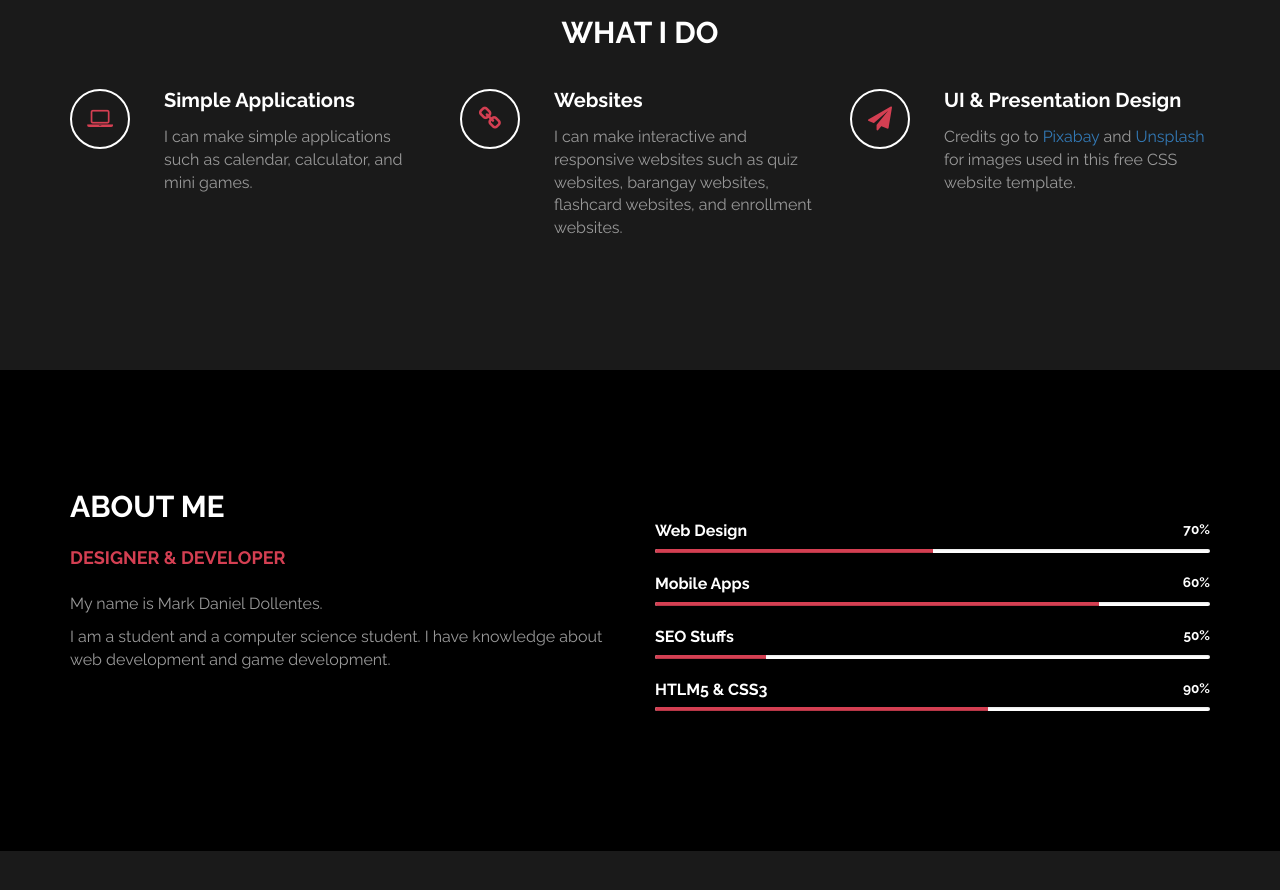
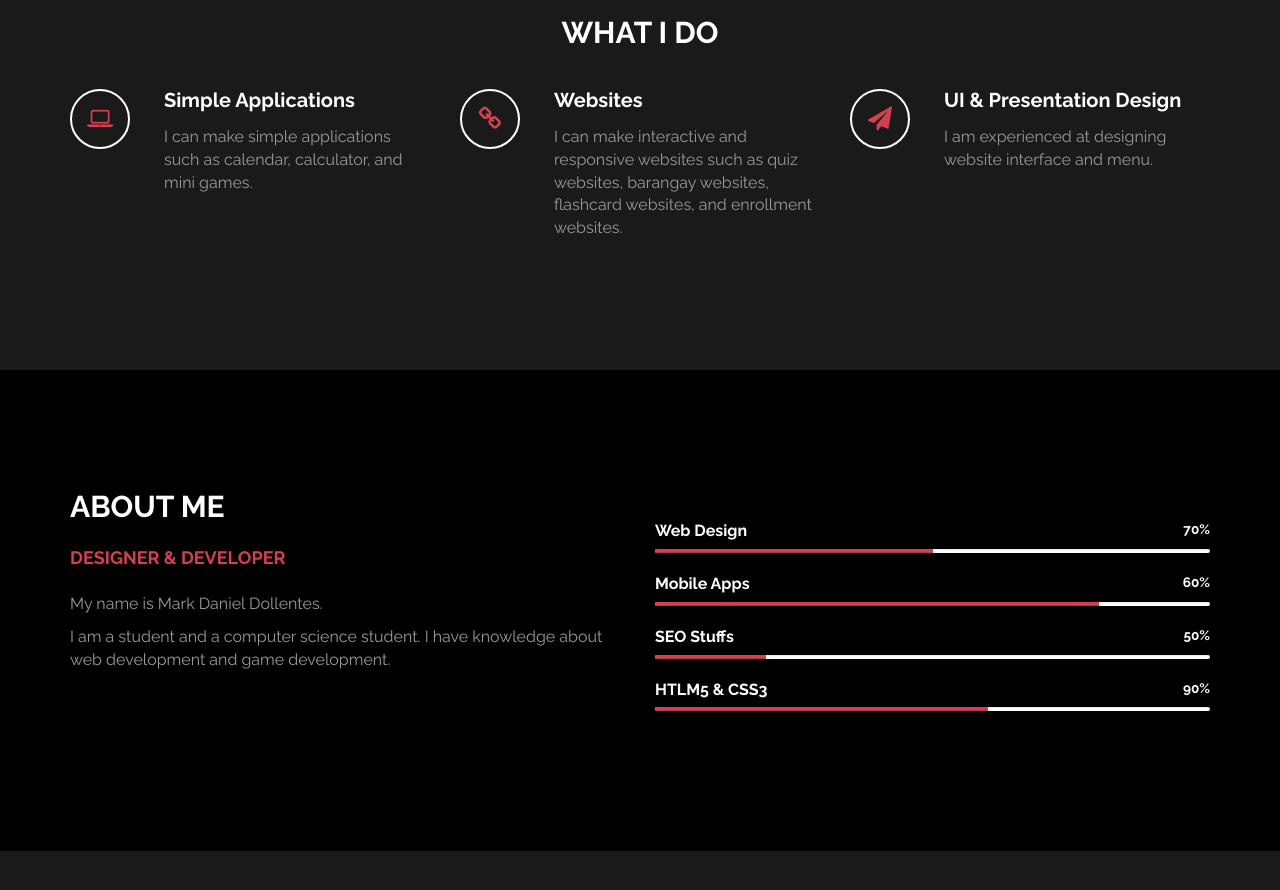
Before and after one commit to dollentesmrk/dollentesmrk.github.io, a plain HTML site: page index.html in a window 1280 px wide. Shown: the part 780-1670 px from the top of the page. Drawn offline with Linux system fonts and the light colour scheme.

Commit message:
Update index.html

```diff
--- a/index.html
+++ b/index.html
@@ -93,7 +93,7 @@
 							</div>
 							<div class="media-body">
 								<h3 class="media-heading">UI &AMP; Presentation Design</h3>
-								<p>Credits go to <a rel="nofollow" href="https://pixabay.com">Pixabay</a> and <a rel="nofollow" href="http://unsplash.com">Unsplash</a> for images used in this free CSS website template.</p>
+								<p>I am experienced at designing website interface and menu.</p>
 							</div>
 						</div>
 					</div>
```
